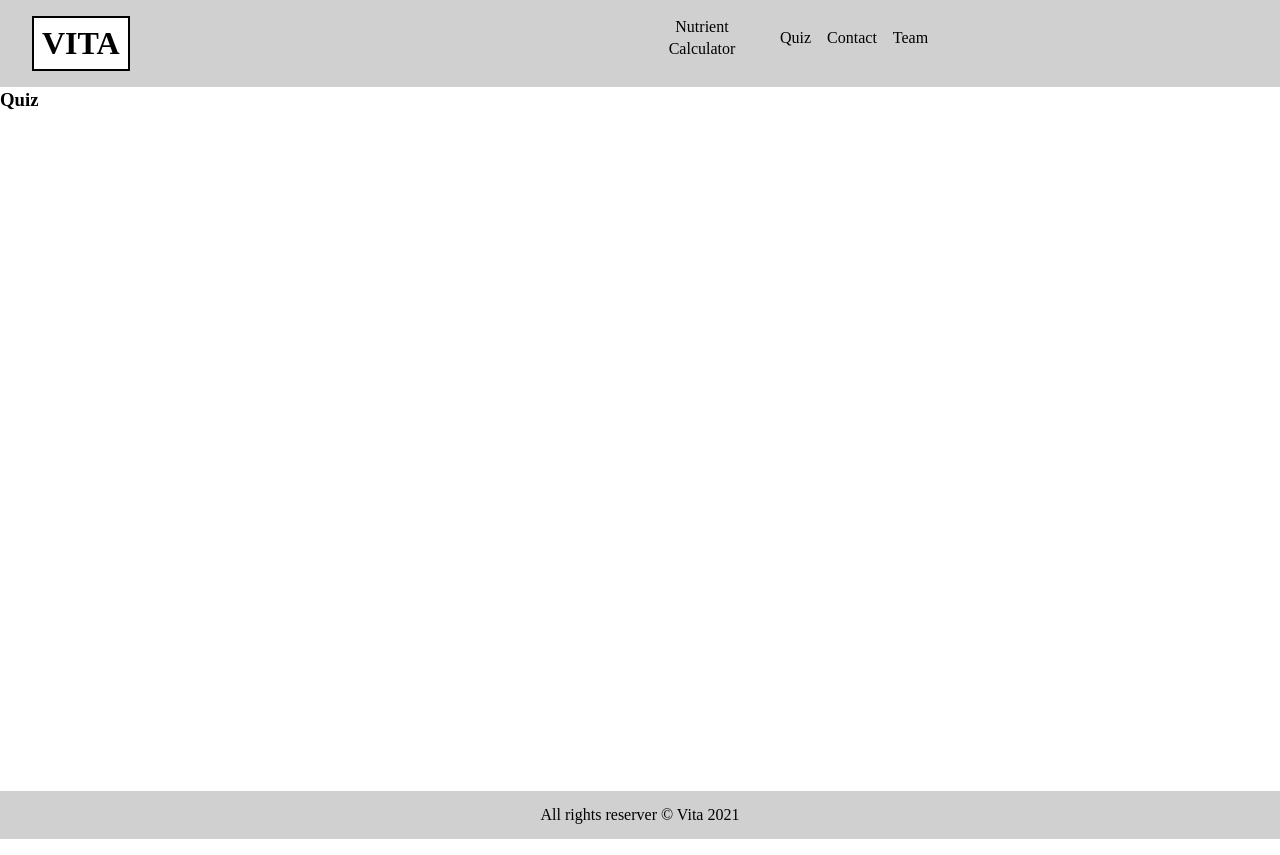
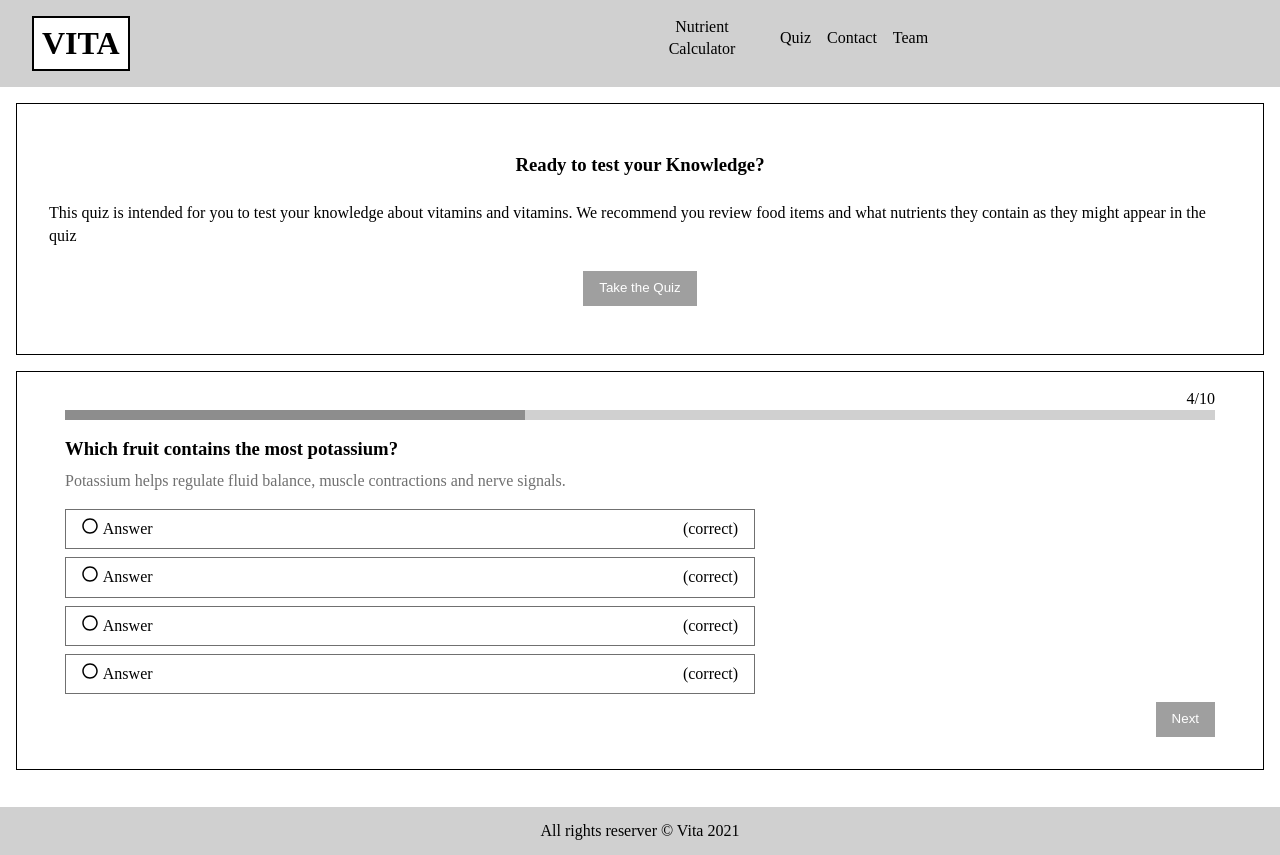
Before and after one commit to stsiqueira/Vita---Front-end, a React (Create React App) app: page /Quiz in a window 1280 px wide. Built offline with nearby package versions, Linux system fonts and the light colour scheme.

Commit message:
create quiz page
creates quiz page and  basic styles

```diff
--- a/package.json
+++ b/package.json
@@ -8,6 +8,7 @@
     "@testing-library/user-event": "^12.8.3",
     "react": "^17.0.2",
     "react-dom": "^17.0.2",
+    "react-icons": "^4.2.0",
     "react-router-dom": "^5.2.0",
     "react-scripts": "4.0.3",
     "uuid": "^8.3.2",
--- a/public/style.css
+++ b/public/style.css
@@ -77,6 +77,74 @@
   width: 15%;
 }
 
+.quizPage .quizAbout {
+  border: 1px solid black;
+  display: flex;
+  flex-flow: column nowrap;
+  justify-content: center;
+  align-items: center;
+  padding: 3rem 2rem;
+  margin: 1rem;
+  gap: 1.5rem;
+}
+.quizPage .quizAbout button {
+  background: #9F9F9F;
+  color: white;
+  padding: 0.5rem 1rem;
+  border: none;
+}
+.quizPage .quiz {
+  border: 1px solid black;
+  margin: 1rem;
+  padding: 1rem 3rem;
+}
+.quizPage .quiz .progress .progressInNumber {
+  display: flex;
+  flex-flow: row nowrap;
+  justify-content: flex-end;
+}
+.quizPage .quiz .progress .possibleProgress {
+  height: 10px;
+  background-color: #D0D0D0;
+}
+.quizPage .quiz .progress .actualProgress {
+  height: 10px;
+  width: 40%;
+  background-color: #8D8D8D;
+}
+.quizPage .quiz .question {
+  padding: 1rem 0;
+}
+.quizPage .quiz .question h3 {
+  margin-bottom: 0.5rem;
+}
+.quizPage .quiz .question .questionDetail {
+  color: #707070;
+  margin-bottom: 1rem;
+}
+.quizPage .quiz .question .quizAnswer {
+  border: 1px solid #707070;
+  margin-bottom: 0.5rem;
+  display: flex;
+  justify-content: space-between;
+  padding: 0.5rem 1rem;
+  width: 60%;
+}
+.quizPage .quiz .question .quizAnswer .answer {
+  display: flex;
+  gap: 0.3rem;
+}
+.quizPage .quiz .question .nextButton {
+  display: flex;
+  justify-content: flex-end;
+}
+.quizPage .quiz .question .nextButton button {
+  background: #9F9F9F;
+  color: white;
+  padding: 0.5rem 1rem;
+  border: none;
+}
+
 .footer {
   display: flex;
   justify-content: center;
--- /dev/null
+++ b/sass/Quiz/_Quiz.scss
@@ -0,0 +1,74 @@
+
+.quizPage{
+    .quizAbout{
+        border: 1px solid black;
+        display: flex;
+        flex-flow: column nowrap;
+        justify-content: center;
+        align-items: center;
+        padding: 3rem 2rem;
+        margin: 1rem;
+        gap: 1.5rem;
+        button {
+            background: $bg-color-quizButton;
+            color: $color-text-quizButton;
+            padding: .5rem 1rem;
+            border: none;
+        }
+
+    }
+    .quiz{
+        border: 1px solid black;
+        margin: 1rem;
+        padding: 1rem 3rem;
+        .progress{
+            .progressInNumber{
+                display: flex;
+                flex-flow: row nowrap;
+                justify-content: flex-end;
+            }
+            .possibleProgress{
+                height: 10px;
+                background-color: $bg-color-possible-progress;
+            }
+            .actualProgress{
+                height: 10px;
+                width: 40%;
+                background-color: $bg-color-actual-progress;
+            }
+        }
+        .question{
+            padding: 1rem 0;
+            h3{
+                margin-bottom: .5rem;
+            }
+            .questionDetail{
+                color: $color-detail;
+                margin-bottom: 1rem;
+            }
+            .quizAnswer{
+                border: 1px solid $color-border-answer;
+                margin-bottom: .5rem;
+                display: flex;
+                justify-content: space-between;
+                padding: .5rem 1rem;
+                width: 60%;
+                .answer{
+                    display: flex;
+                    gap: .3rem;
+                }
+            }
+            .nextButton{
+                display: flex;
+                justify-content: flex-end;
+                button {
+                    background: $bg-color-quizButton;
+                    color: $color-text-quizButton;
+                    padding: .5rem 1rem;
+                    border: none;
+                }
+            }
+        }
+    }
+
+}
--- a/src/components/Quiz.js
+++ b/src/components/Quiz.js
@@ -6,14 +6,52 @@
 
 import React from 'react';
 import { useState } from 'react';
-
+import QuizAnswer from '../components/sub_components/QuizAnswer'
 
 
 const Quiz = (props) => {
+    const [showQuiz, setShowQuiz] = useState(true)
 
     return (
-       <div className="quiz">
-           <h3> Quiz</h3>
+       <div className="quizPage">
+           <div className="quizAbout">
+            <h3> Ready to test your Knowledge?</h3>
+            <p className="questionDetail">This quiz is intended for you to test your knowledge about vitamins and vitamins.
+    We recommend you review food items and what nutrients they contain as they might appear in the quiz</p>
+                <button onClick={()=> setShowQuiz(true)}> Take the Quiz </button>
+           </div>
+
+
+            {
+                showQuiz ?
+                    <div className="quiz">
+                        <div className="progress">
+                            <div className="progressInNumber">
+                                <p>4/10</p>
+                            </div>
+                            <div className="possibleProgress">
+                                <div className="actualProgress">
+                                </div>
+                            </div>
+                        </div>
+
+                        <div className="question">
+                            <h3>Which fruit contains the most potassium?</h3>
+                            <p className="questionDetail">Potassium helps regulate fluid balance, muscle contractions and nerve signals.</p>
+
+                            <QuizAnswer />
+                            <QuizAnswer />
+                            <QuizAnswer />
+                            <QuizAnswer />
+                            <div className="nextButton">
+                                <button>Next</button>
+                            </div>
+
+                        </div>
+                    </div>
+                    :""
+            }
+
        </div>
     )
 }
--- /dev/null
+++ b/src/components/sub_components/QuizAnswer.js
@@ -0,0 +1,25 @@
+////////////////////////////////////////////////////////////////////////////////////////////////////////
+//                                  TEAM PAGE COMPONENT
+////////////////////////////////////////////////////////////////////////////////////////////////////////
+import React from 'react';
+import {FaRegCircle} from 'react-icons/fa'
+
+
+
+const QuizAnswer = (props) => {
+
+    return (
+       <div className="quizAnswer">
+           <div className="answer">
+            <FaRegCircle className="checkBox" />
+            <p>Answer </p>
+           </div>
+           <div className="message">
+               <p>(correct)</p>
+           </div>
+
+       </div>
+    )
+}
+
+export default QuizAnswer;
```
Also changed, not shown: sass/_variables.scss (+17 -0 lines), sass/style.scss (+10 -0 lines), 2 other files (tests, documents, lock files or other folders).
